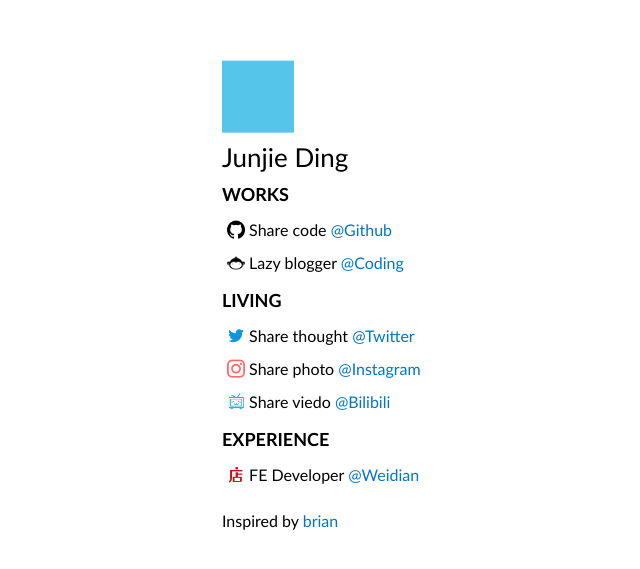
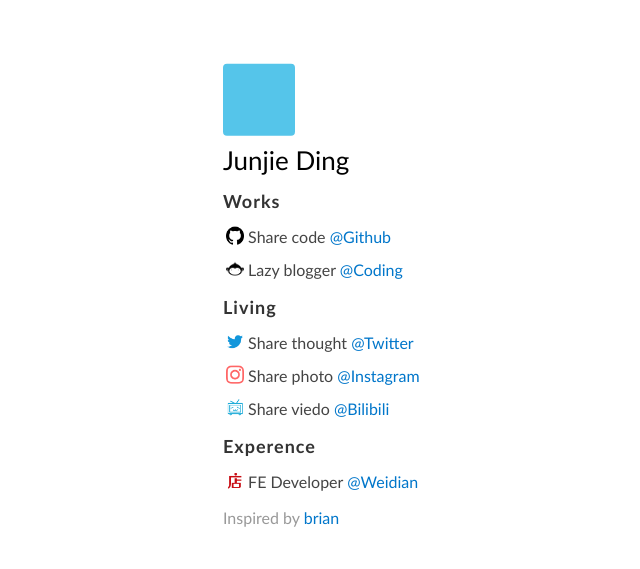
Before and after one commit to IOriens/ioriens.github.io, a website: page src/index.html in a window 1280 px wide. Shown: the part 105-674 px from the top of the page, without its empty margins (306-946 px from the left). Drawn offline with Linux system fonts and the light colour scheme.

Commit message:
style: update css

```diff
--- a/src/index.html
+++ b/src/index.html
@@ -45,31 +45,34 @@
     }
 
     .header {
+      /* color: #444; */
       font-size: 26px;
-      margin-bottom: 10px;
+      margin-bottom: 14px;
     }
 
     .avatar {
       width: 72px;
       height: 72px;
+      border-radius: 4px;
       background-color: #55C5EA;
       margin-bottom: 8px;
     }
 
-
-
     .content h3 {
+      color: #333;
       font-size: 18px;
-
+      letter-spacing: 1px;
       margin-bottom: 8px;
     }
 
     .content ul {
       list-style: none;
+      margin-left: -2px;
       margin-bottom: 10px;
     }
 
     .content ul li {
+      color: #444;
       width: 14em;
       padding: 5px;
       font-size: 16px;
@@ -78,6 +81,7 @@
 
     .content li img {
       width: 18px;
+      margin-top: -2px;
       vertical-align: middle;
     }
 
@@ -88,7 +92,8 @@
     }
 
     .footer {
-      margin-top: 20px;
+      color: #999;
+      /* margin-top: 20px; */
     }
   </style>
 </head>
@@ -99,7 +104,7 @@
     <p>Junjie Ding</p>
   </div>
   <div class="content">
-    <h3>WORKS</h3>
+    <h3>Works</h3>
     <ul>
       <li>
         <img src="assets/github.png" alt="github">
@@ -113,7 +118,7 @@
       </li>
     </ul>
 
-    <h3>LIVING</h3>
+    <h3>Living</h3>
     <ul>
       <li>
         <img src="assets/twitter.png" alt="Twitter">
@@ -132,7 +137,7 @@
       </li>
     </ul>
 
-    <h3>EXPERIENCE</h3>
+    <h3>Experence</h3>
     <ul>
       <li>
         <img src="assets/weidian.png" alt="weidian">
```
Also changed, not shown: index.html (+1 -1 lines).
